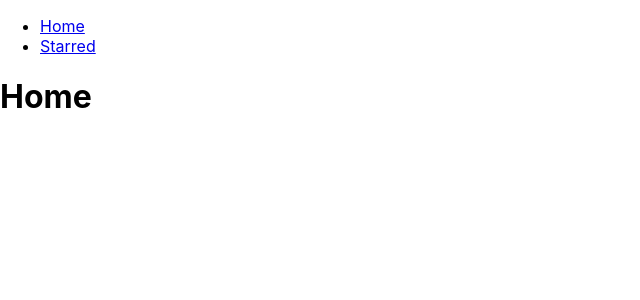
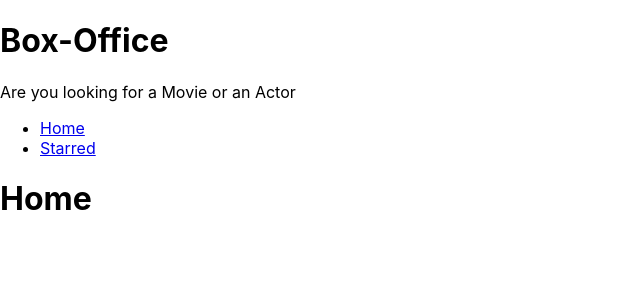
Before and after one commit to shashik024/Box-Office-ReactJs, a React (Create React App) app: page / in a window 1280 px wide. Shown: the top 300 px of the page, without its empty margins (0-640 px from the left). Built offline with nearby package versions, Linux system fonts and the light colour scheme.

Commit message:
Added layout managment and created title

```diff
--- a/src/Components/MainPageComponent.js
+++ b/src/Components/MainPageComponent.js
@@ -1,8 +1,10 @@
 import React from 'react';
 import Header from './Header';
+import Title from './Title';
 
 const MainPageComponent = ({ children }) => (
   <div>
+    <Title />
     <Header />
     {children}
   </div>
--- /dev/null
+++ b/src/Components/Title.js
@@ -0,0 +1,13 @@
+import React from 'react';
+
+/*eslint-disable */
+const Title = () => {
+  return (
+    <div>
+      <h1>Box-Office</h1>
+      <p>Are you looking for a Movie or an Actor</p>
+    </div>
+  );
+};
+
+export default Title;
```
